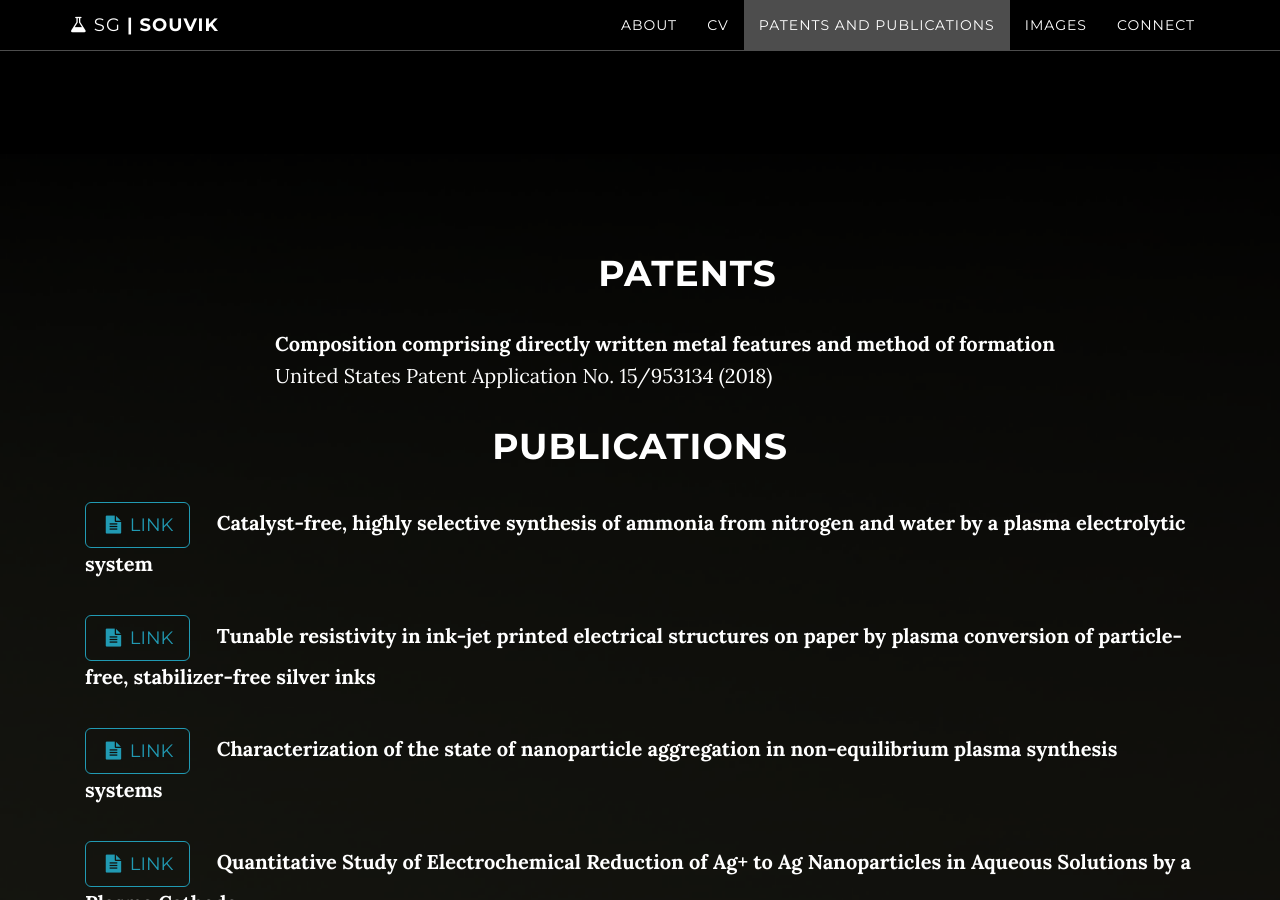
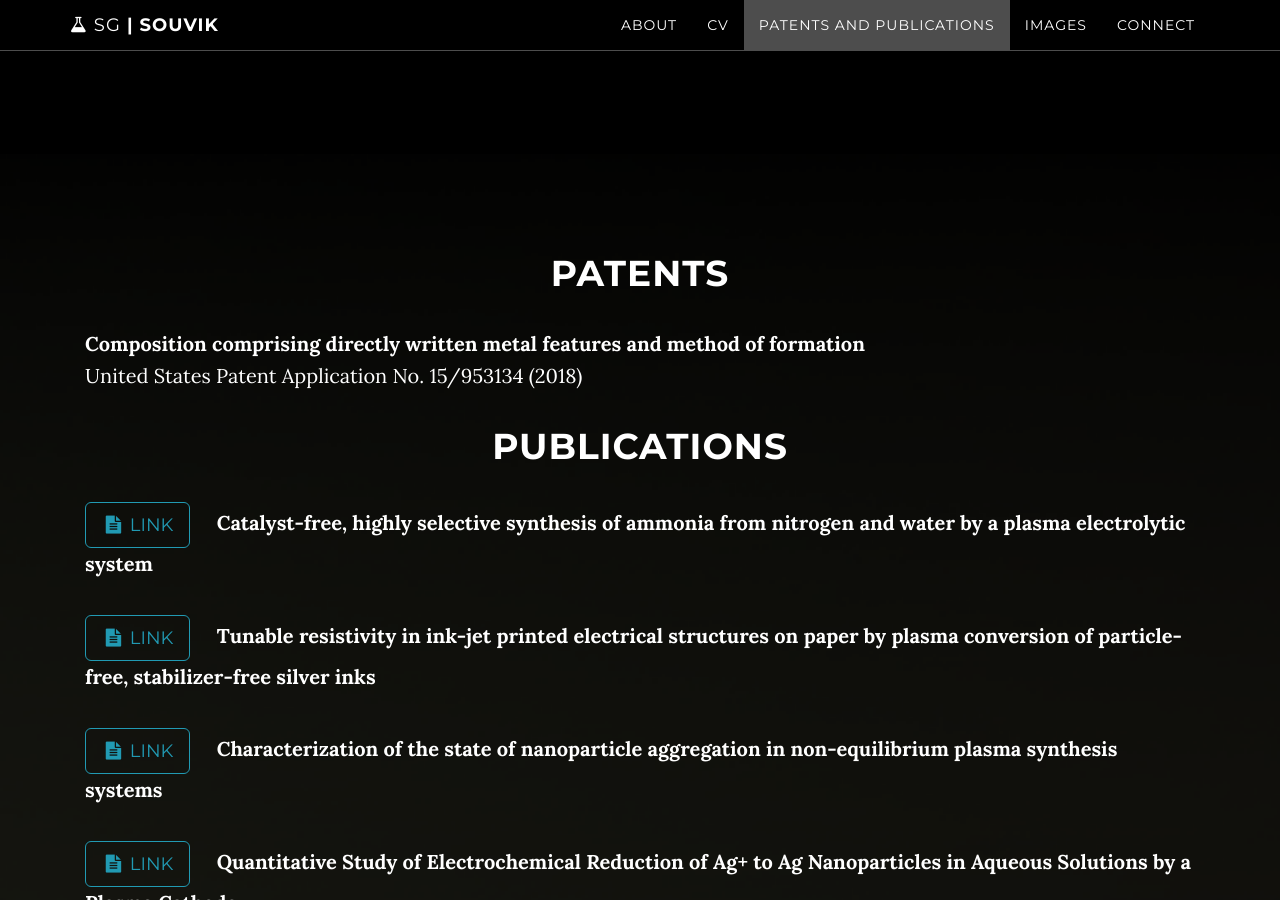
Before and after one commit to SouvikSG/souviksg.github.io, a Jekyll site: the page built from index.html, in a window 1280 px wide and 900 px high, scrolled down 4330 px. Built offline with Jekyll 4.4.1, drawn with Linux system fonts in a browser that asks for light colours.

Commit message:
Update publications.html

```diff
--- a/_includes/publications.html
+++ b/_includes/publications.html
@@ -1,10 +1,12 @@
     <section id="publications" class="content-section text-center">
         <div class="publications-section">
             <div class="container">
-                <div class="col-lg-9 col-lg-offset-2">
+                <div class="col-lg-8 col-lg-offset-2">
 		<h1>Patents</h1>
+		    </div>
+		<div class="col-lg-9">
 <p><b>Composition comprising directly written metal features and method of formation </b> United States Patent Application No. 15/953134 (2018)</p>
-		</div>
+		    </div>
 		<div class="col-lg-8 col-lg-offset-2">
 		  <h1>Publications</h1>
 		</div>
```
